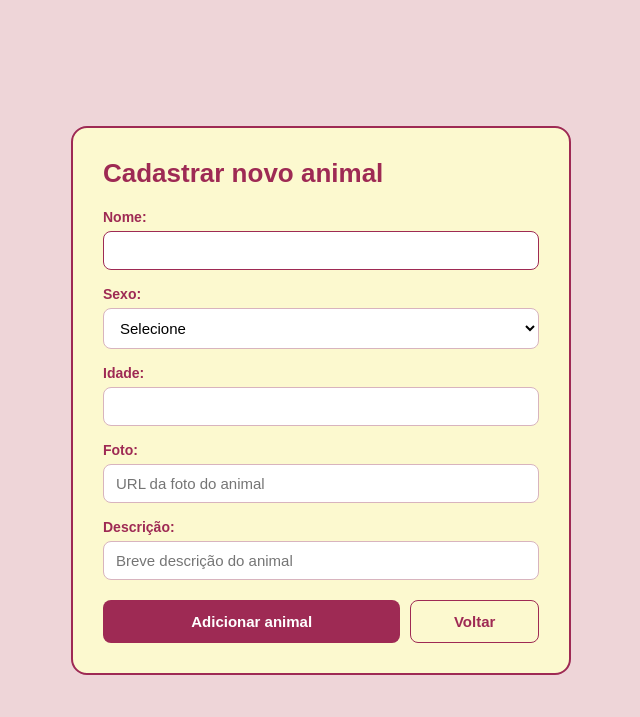
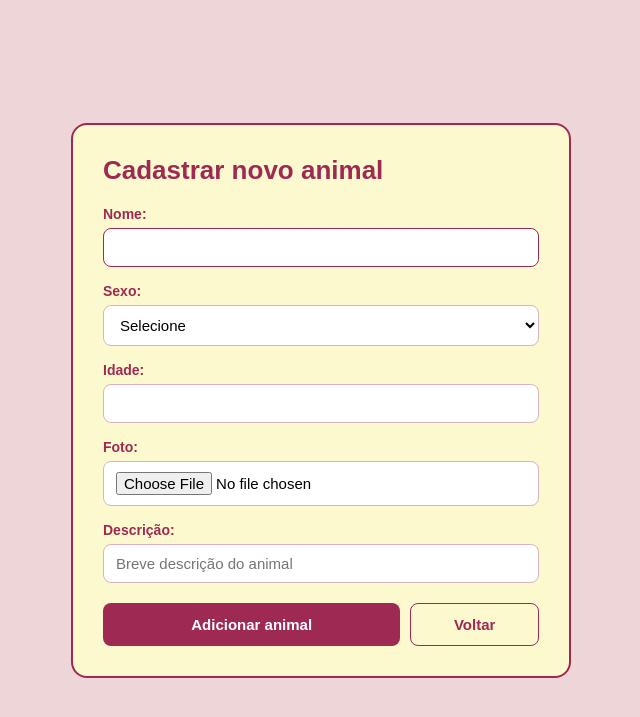
Before and after one commit to joaolucascunhadef-dotcom/sobrepatas, a PHP site: page /criar.php in a window 1280 px wide. Shown: the top 717 px of the page, without its empty margins (319-959 px from the left). Run offline with PHP 8.4, Linux system fonts and the light colour scheme.

Commit message:
mudança tipo de foto animal

```diff
--- a/criar.php
+++ b/criar.php
@@ -65,8 +65,8 @@ session_start();
                     </p>
                     <p>
                         <label for="foto">Foto:</label>
-                        <input type="text" id="foto" name="foto" class="input"
-                        placeholder="URL da foto do animal">
+                        <input type="file" id="foto" name="foto" class="input"
+                        placeholder="Foto da foto do animal">
                     </p>
                     <p>
                         <label for="descricao">Descrição:</label>
```
